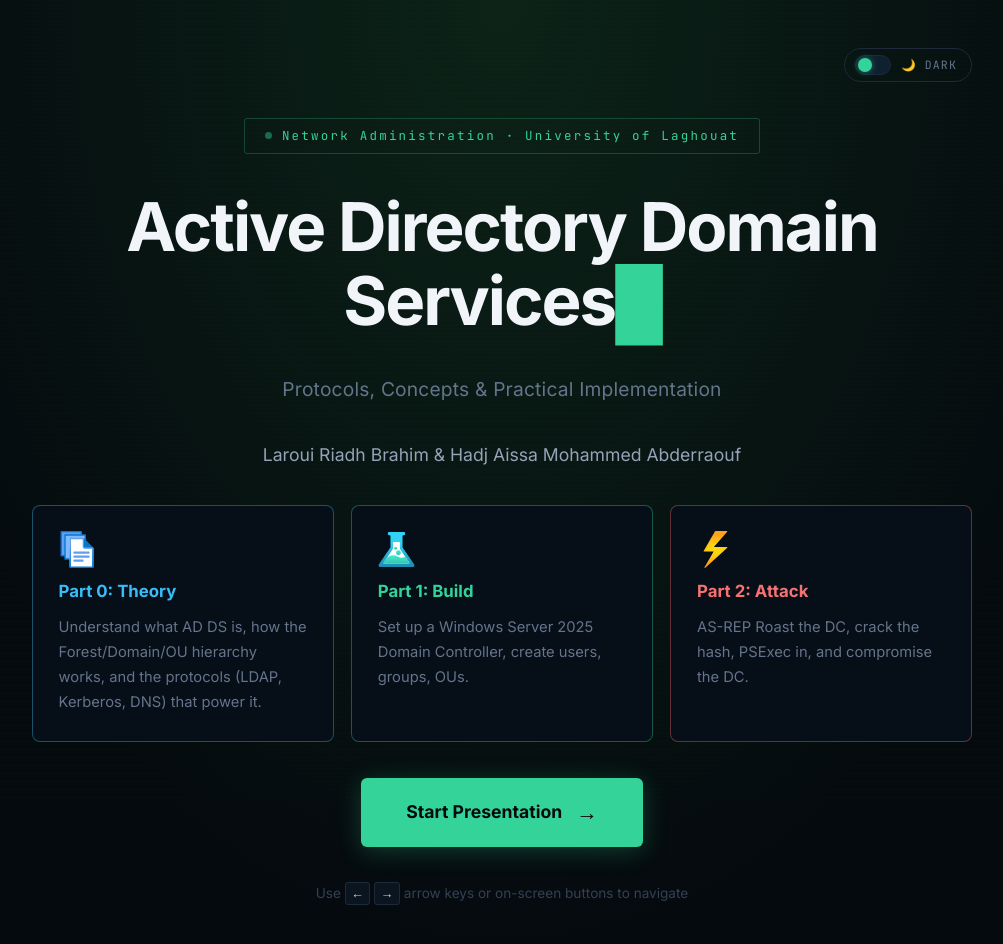
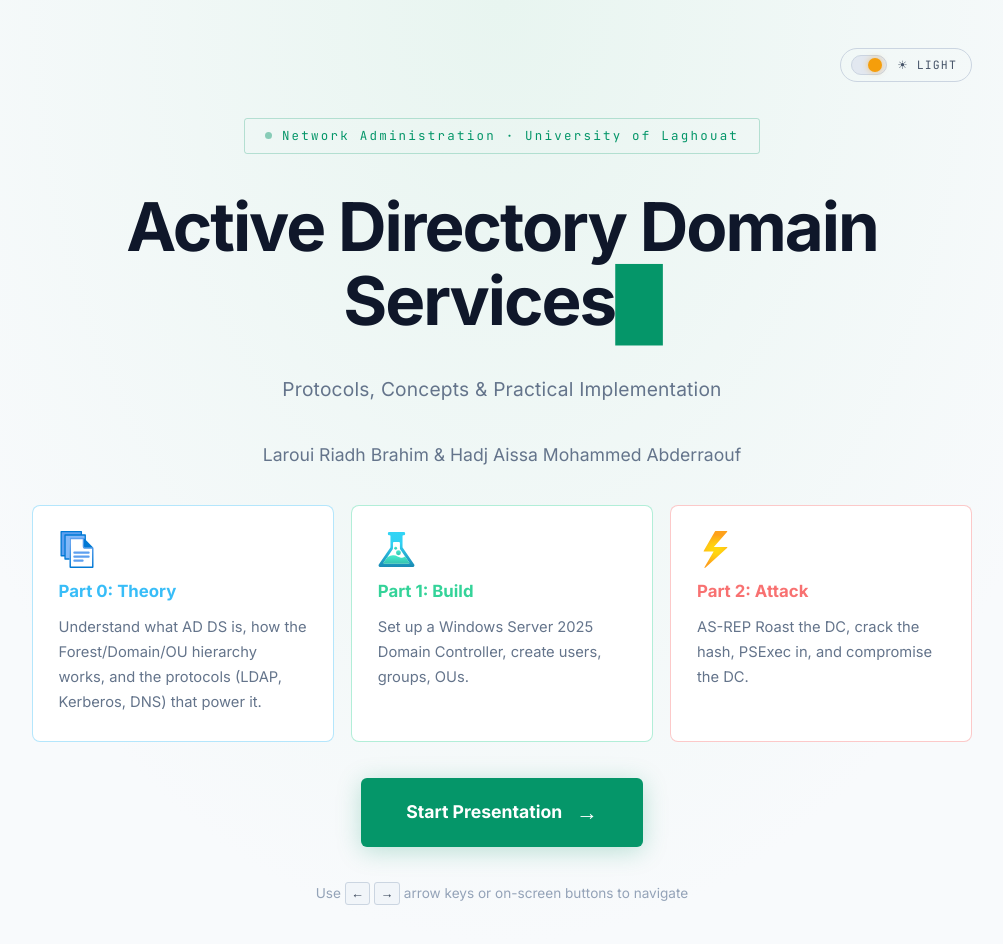
Before and after one commit to Riadhlaroui/active-directory, a Next.js app: page / in a window 1280 px wide. Shown: the top 944 px of the page, without its empty margins (138-1141 px from the left). Built offline with nearby package versions, Linux system fonts and the light colour scheme.

Commit message:
Set the default theme to light

```diff
--- a/app/page.tsx
+++ b/app/page.tsx
@@ -2587,7 +2587,7 @@
 // ─── ROOT ─────────────────────────────────────────────────────────────────────
 export default function Home() {
 	const [started, setStarted] = useState(false);
-	const [theme, setTheme] = useState<Theme>("dark");
+	const [theme, setTheme] = useState<Theme>("light");
 
 	return (
 		<>
```
